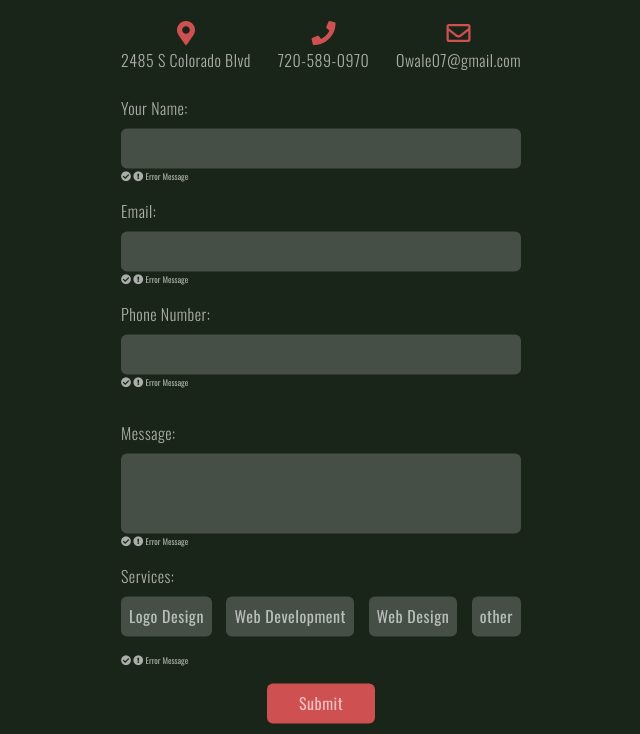
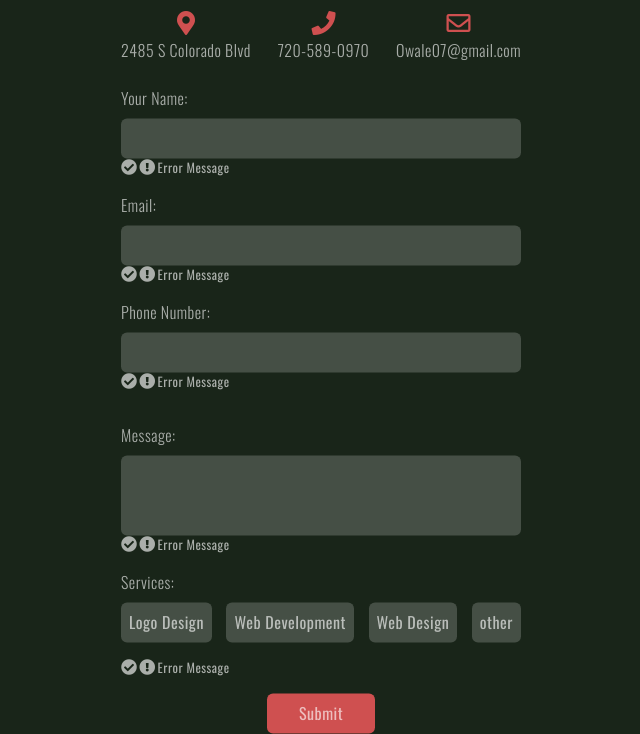
Before and after one commit to walex111/N-Contact-form, a plain HTML site: page index.html in a window 1280 px wide. Shown: the part 87-821 px from the top of the page, without its empty margins (319-959 px from the left). Drawn offline with nearby package versions, Linux system fonts and the light colour scheme.

Commit message:
style changes 1

```diff
--- a/style.scss
+++ b/style.scss
@@ -35,6 +35,10 @@ h4 {
 a {
     text-decoration: none;
     color: $light-color;
+}
+small{
+    font-size: .8rem;
+    letter-spacing: 0.5px;
 }
 
 body {
@@ -96,6 +100,10 @@ body {
         .main-grid {
             display: flex;
             flex-direction: column;
+
+            i{
+                font-size: 1rem;
+            }
 
             div {
                 margin-bottom: 1rem;
```
Also changed, not shown: style.css, 1 other file.
